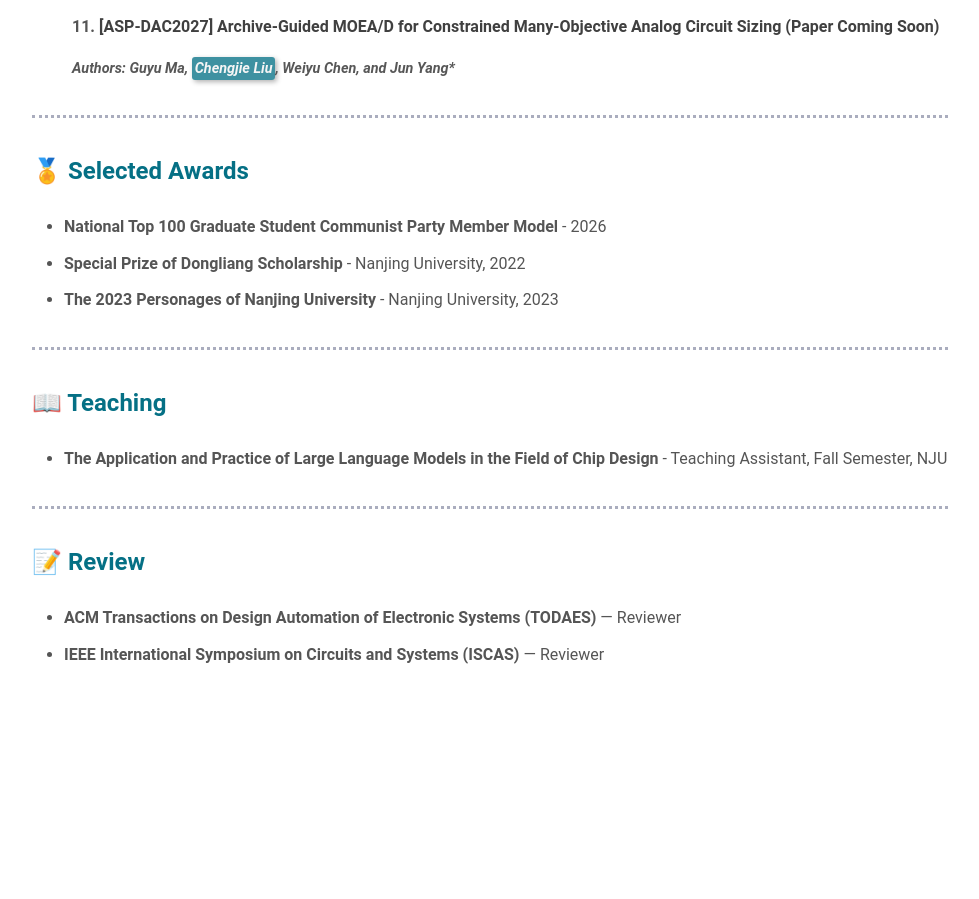
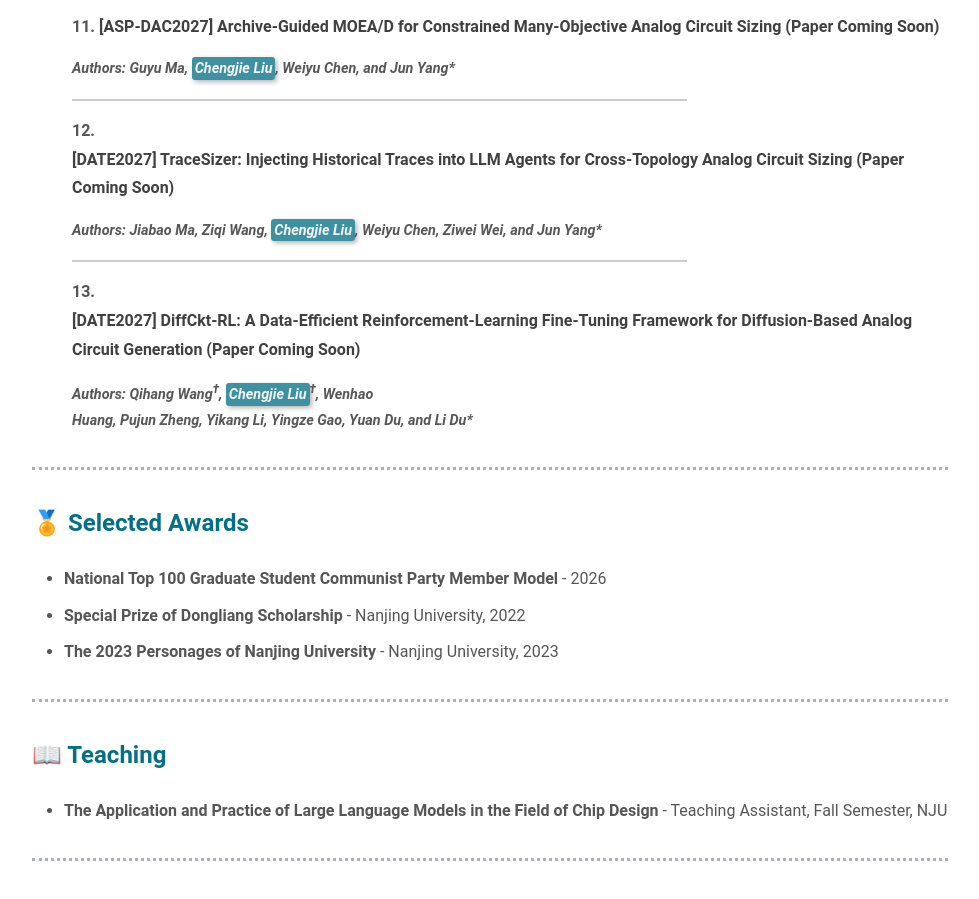
Before and after one commit to CjLiu-NJU/CjLiu-NJU.github.io, a plain HTML site: page index.html in a window 1280 px wide. Shown: the part 2967-3866 px from the top of the page, without its empty margins (300-1279 px from the left). Before the commit the page ends 3685 px from the top, so only its background shows below. Drawn offline with nearby package versions, Linux system fonts and the light colour scheme.

Commit message:
add date2027

```diff
--- a/index.html
+++ b/index.html
@@ -479,6 +479,18 @@
                             <p class="authors">Authors: Guyu Ma, <mark>Chengjie Liu</mark>, Weiyu Chen, and Jun Yang*</p>
                     </div>
                     </li>
+                    <li>
+                    <div class="publication-item">
+                            <a href="https://www.date-conference.com/" target="_blank">[DATE2027] TraceSizer: Injecting Historical Traces into LLM Agents for Cross-Topology Analog Circuit Sizing (Paper Coming Soon)</a>
+                            <p class="authors">Authors: Jiabao Ma, Ziqi Wang, <mark>Chengjie Liu</mark>, Weiyu Chen, Ziwei Wei, and Jun Yang*</p>
+                    </div>
+                    </li>
+                    <li>
+                    <div class="publication-item">
+                            <a href="https://www.date-conference.com/" target="_blank">[DATE2027] DiffCkt-RL: A Data-Efficient Reinforcement-Learning Fine-Tuning Framework for Diffusion-Based Analog Circuit Generation (Paper Coming Soon)</a>
+                            <p class="authors">Authors: Qihang Wang<sup>†</sup>, <mark>Chengjie Liu</mark><sup>†</sup>, Wenhao Huang, Pujun Zheng, Yikang Li, Yingze Gao, Yuan Du, and Li Du*</p>
+                    </div>
+                    </li>
                 </ul>
             <h2>🏅  Selected Awards</h2>
                 <ul style="list-style-type: disc; padding-left: 2rem;">
```
